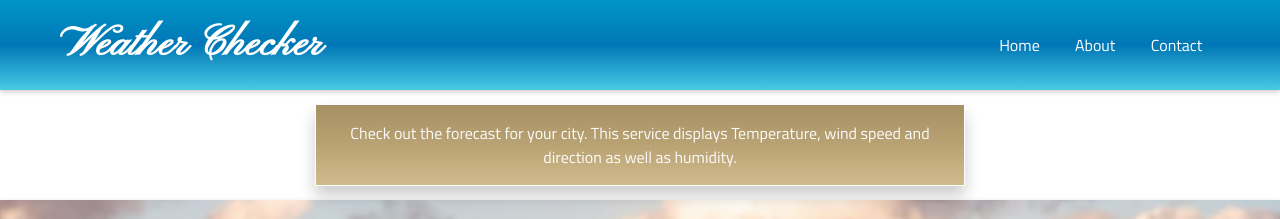
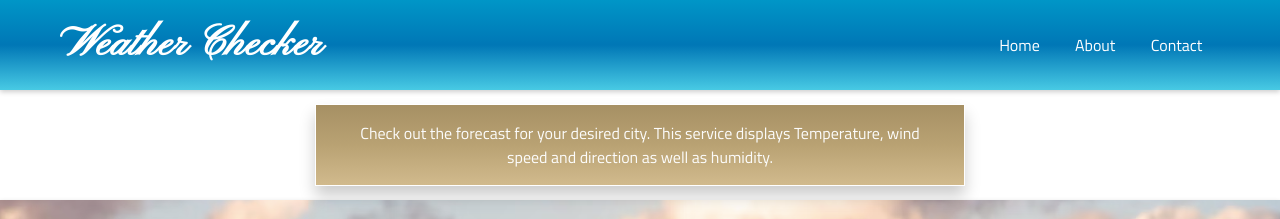
Before and after one commit to AnnaAxelsson051/Weather-Checker, a React (Vite) app in the folder WeatherClient/Weather/: page / in a window 1280 px wide. Shown: the top 219 px of the page. Built offline with nearby package versions, Linux system fonts and the light colour scheme; no server answers.

Commit message:
Modify herodescription

```diff
--- a/WeatherClient/Weather/src/components/IntroSection.jsx
+++ b/WeatherClient/Weather/src/components/IntroSection.jsx
@@ -6,7 +6,7 @@ const IntroSection = () => {
       <StyledIntroSection>
         <StyledContainer>
           <p>
-          Check out the forecast for your city. This service displays Temperature, wind speed and direction as well as humidity.
+          Check out the forecast for your desired city. This service displays Temperature, wind speed and direction as well as humidity.
           </p>
         </StyledContainer>
       </StyledIntroSection>
```
Also changed, not shown: 1 other file (tests, documents, lock files or other folders).
